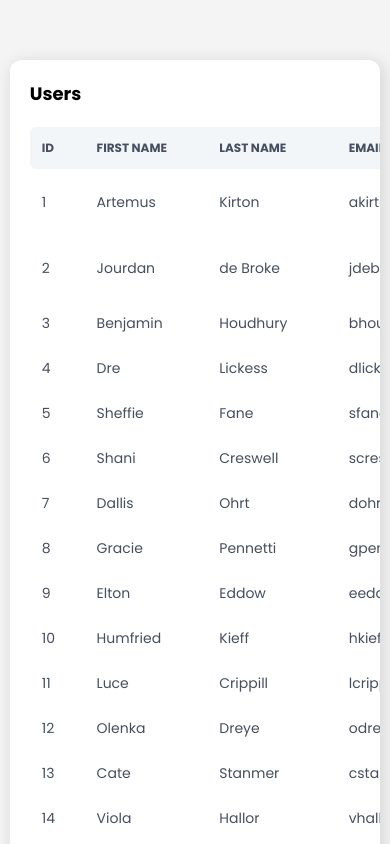
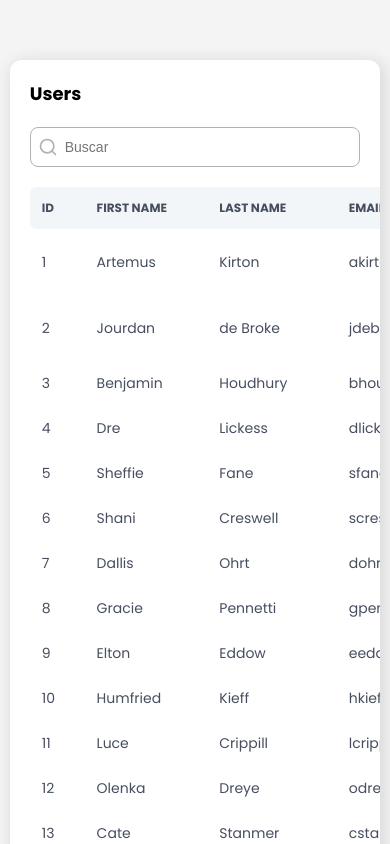
Before and after one commit to robertramosastudillo/user-crud, a React (Create React App) app: page / in a window 390 px wide. Shown: the top 844 px of the page. Built offline with nearby package versions, Linux system fonts and the light colour scheme.

Commit message:
responsive searchbox component

```diff
--- a/src/components/SearchBox/SearchBox.style.ts
+++ b/src/components/SearchBox/SearchBox.style.ts
@@ -1,11 +1,16 @@
 import styled from "styled-components";
+import { device } from "../../device"
 import { FiSearch } from "react-icons/fi";
 
 export const SearchBoxContainer = styled.div`
   position: relative;
   height: 4rem;
-  width: 34rem;
-  margin: 0 2rem 2rem 0;
+  margin: 0 0 2rem 0;
+  width: 100%;
+
+  @media ${device.tablet} {
+     width: 34rem;
+  }
 `;
 
 export const SearchBoxStyle = styled.input`
--- a/src/components/SearchBox/SearchBox.tsx
+++ b/src/components/SearchBox/SearchBox.tsx
@@ -6,12 +6,11 @@ import {
   SearchInput,
 } from "./SearchBox.style";
 
-export const SearchBox = ({ filter, setFilter }: any) => {
+export const SearchBox = () => {
 
   const el = useRef<HTMLInputElement>(null);
   const handleSearch = () => el.current!.focus();
-  const handleInputChange = (e: React.ChangeEvent<HTMLInputElement>) =>
-    setFilter(e.currentTarget);
+  const handleInputChange = (e: React.ChangeEvent<HTMLInputElement>) => {}
 
   return (
     <SearchBoxContainer>
@@ -19,7 +18,7 @@ export const SearchBox = ({ filter, setFilter }: any) => {
         type="text"
         placeholder="Buscar"
         ref={el}
-        value={filter || ""}
+        value={""}
         onChange={handleInputChange}
       />
       <SearchInput onClick={handleSearch} />
--- a/src/components/Table/Table.style.ts
+++ b/src/components/Table/Table.style.ts
@@ -8,10 +8,7 @@ export const StyledTable = styled.table`
   text-align: left;
   border: none;
 
-  @media ${device.mobileS} {
-    /* background-color: red; */
-    width: 100%;
-  }
+
 `;
 
 export const Thead = styled.thead`
--- a/src/components/Table/Table.tsx
+++ b/src/components/Table/Table.tsx
@@ -2,7 +2,7 @@ import { useMemo } from "react";
 import { StyledTable, Tbody, Td, Th, Thead, Tr } from "./Table.style";
 import MOCK_DATA from "../../MOCK_DATA.json";
 import { COLUMNS } from "../../columns";
-import { useTable, useFilters } from "react-table";
+import { useTable } from "react-table";
 import { SearchBox } from "..";
 
 export const Table = () => {
@@ -15,18 +15,16 @@ export const Table = () => {
     headerGroups,
     rows,
     prepareRow,
-    // setFilter,
   } = useTable(
     {
       columns,
       data,
     },
-    useFilters
   );
 
   return (
     <>
-      {/* <SearchBox setFilter={setFilter} /> */}
+      <SearchBox  />
       <StyledTable {...getTableProps()}>
         <Thead>
           {headerGroups.map((headerGroup) => (
```
